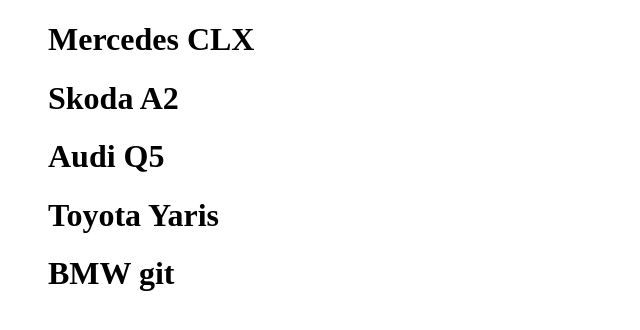
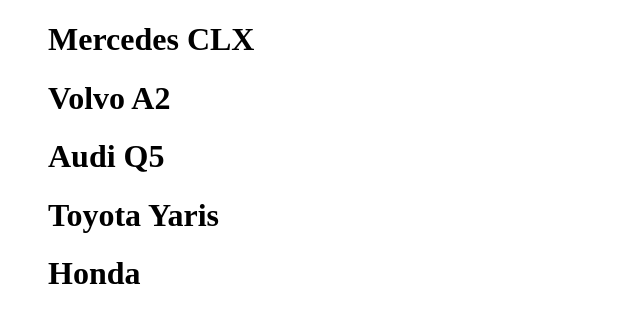
Before and after one commit to Fyanik7/T103-FirstRepo, a plain HTML site: page indexForGitHub.html in a window 1280 px wide. Shown: the whole page, without its empty margins (0-640 px from the left). Drawn offline with Linux system fonts and the light colour scheme.

Commit message:
third commit

```diff
--- a/indexForGitHub.html
+++ b/indexForGitHub.html
@@ -9,10 +9,11 @@
 <body>
   <ul>
     <h1>Mercedes CLX</h1>
-    <h1>Skoda A2</h1>
+    <h1>Volvo A2</h1>
     <h1>Audi Q5</h1>
     <h1>Toyota Yaris</h1>
-    <h1>BMW git</h1>
+
+    <h1>Honda</h1>
   </ul>
 </body>
 </html>
```
